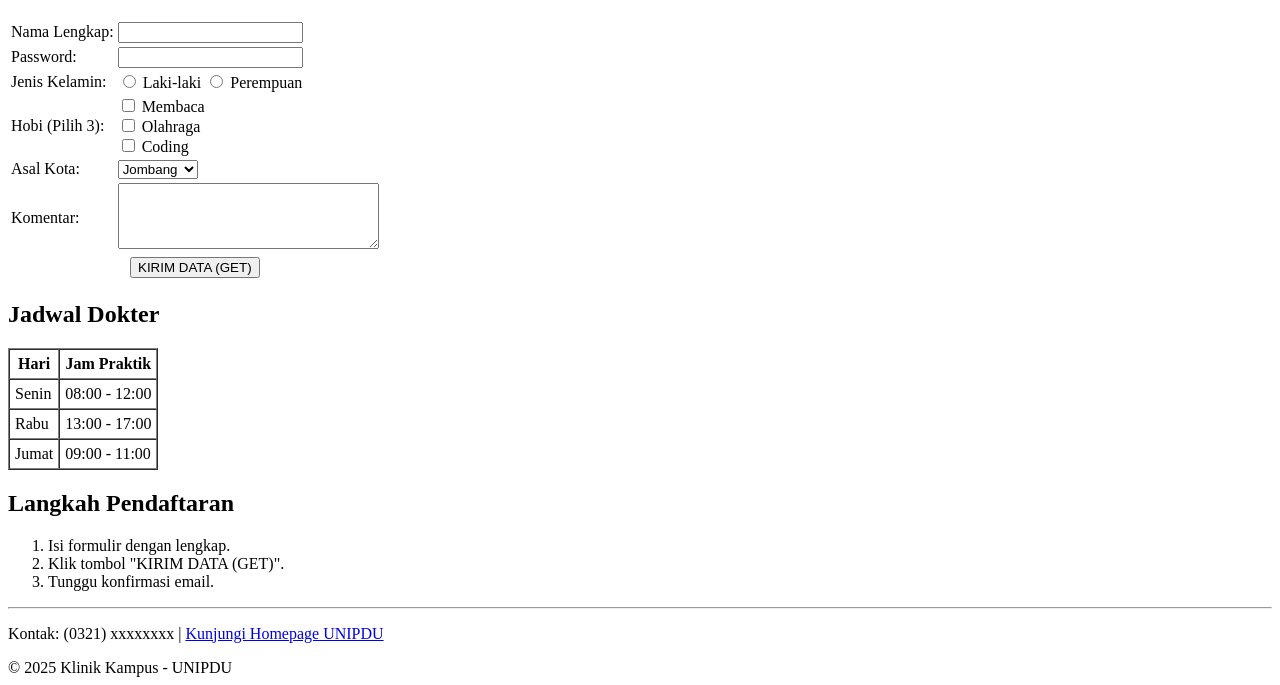
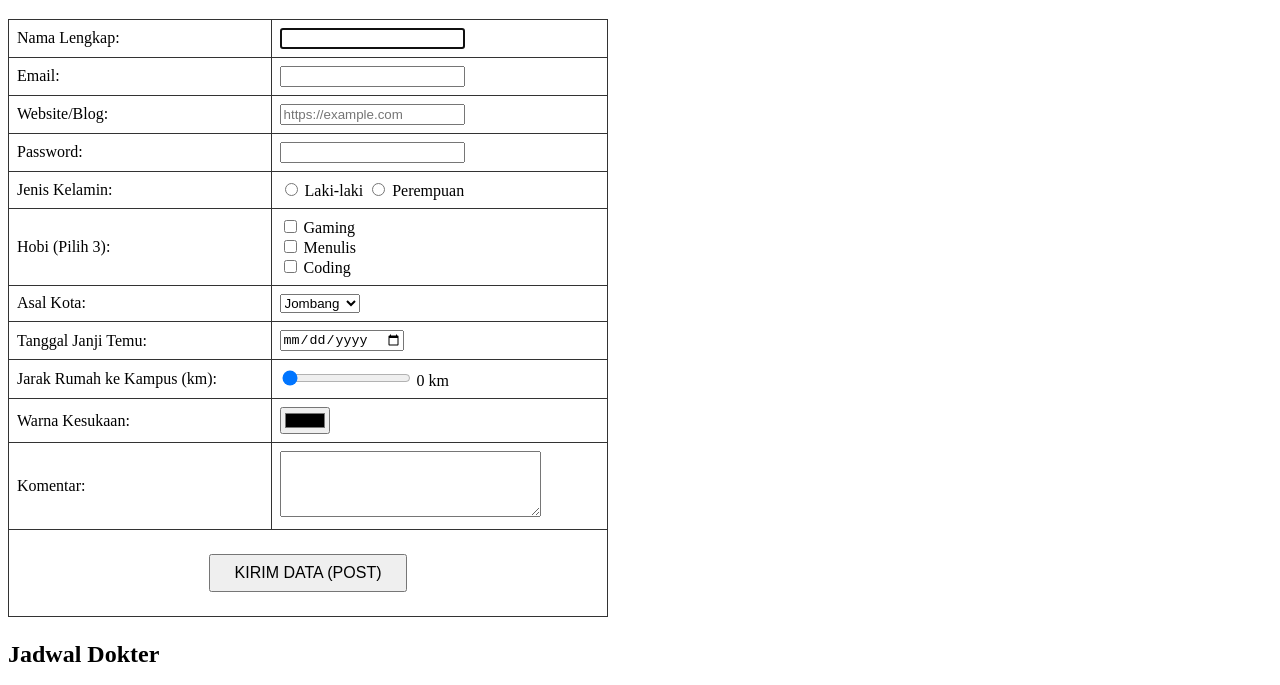
Before and after one commit to naskahalanwar-glitch/pemweb1, a plain HTML site: page webdormulir.html in a window 1280 px wide. Shown: the part 61-746 px from the top of the page. Drawn offline with Linux system fonts and the light colour scheme.

Commit message:
web formulir

```diff
--- a/webdormulir.html
+++ b/webdormulir.html
@@ -3,18 +3,49 @@
 <head>
     <meta charset="UTF-8" />
     <title>Pendaftaran Klinik Kampus - UNIPDU</title>
+    <style>
+        table {
+            border-collapse: collapse;
+            width: 100%;
+            max-width: 600px;
+            margin-bottom: 1.5em;
+        }
+        table th, table td {
+            border: 1px solid #333;
+            padding: 8px;
+            text-align: left;
+        }
+        /* Optional: buat submit tombol tengah */
+        input[type="submit"] {
+            display: block;
+            margin: 1em auto;
+            padding: 0.5em 1.5em;
+            font-size: 1em;
+        }
+    </style>
 </head>
 <body>
-    <div id="header">
+
+<header>
     <h1>FORMULIR SURVEY DASAR</h1>
-    </div>
+</header>
 
-    <div id="main-content">
-        <form method="GET" action="#">
+<main>
+    <section>
+        <article>
+            <form method="POST" action="#">
                 <table>
                     <tr>
                         <td><label for="nama">Nama Lengkap:</label></td>
-                    <td><input type="text" id="nama" name="nama" required></td>
+                        <td><input type="text" id="nama" name="nama" required autofocus></td>
+                    </tr>
+                    <tr>
+                        <td><label for="email">Email:</label></td>
+                        <td><input type="email" id="email" name="email" required></td>
+                    </tr>
+                    <tr>
+                        <td><label for="website">Website/Blog:</label></td>
+                        <td><input type="url" id="website" name="website" placeholder="https://example.com"></td>
                     </tr>
                     <tr>
                         <td><label for="password">Password:</label></td>
@@ -32,10 +63,10 @@
                     <tr>
                         <td>Hobi (Pilih 3):</td>
                         <td>
-                        <input type="checkbox" id="membaca" name="hobi" value="Membaca">
-                        <label for="membaca">Membaca</label><br>
-                        <input type="checkbox" id="olahraga" name="hobi" value="Olahraga">
-                        <label for="olahraga">Olahraga</label><br>
+                            <input type="checkbox" id="gaming" name="hobi" value="Gaming">
+                            <label for="gaming">Gaming</label><br>
+                            <input type="checkbox" id="menulis" name="hobi" value="Menulis">
+                            <label for="menulis">Menulis</label><br>
                             <input type="checkbox" id="coding" name="hobi" value="Coding">
                             <label for="coding">Coding</label>
                         </td>
@@ -52,6 +83,21 @@
                         </td>
                     </tr>
                     <tr>
+                        <td><label for="tanggal">Tanggal Janji Temu:</label></td>
+                        <td><input type="date" id="tanggal" name="tanggal_janji"></td>
+                    </tr>
+                    <tr>
+                        <td><label for="jarak">Jarak Rumah ke Kampus (km):</label></td>
+                        <td>
+                            <input type="range" id="jarak" name="jarak_rumah" min="0" max="50" step="5" value="0" oninput="jarakValue.value = jarak.value">
+                            <output id="jarakValue">0</output> km
+                        </td>
+                    </tr>
+                    <tr>
+                        <td><label for="warna">Warna Kesukaan:</label></td>
+                        <td><input type="color" id="warna" name="warna_kesukaan" value="#000000"></td>
+                    </tr>
+                    <tr>
                         <td><label for="komentar">Komentar:</label></td>
                         <td>
                             <textarea id="komentar" name="komentar" rows="4" cols="30"></textarea>
@@ -59,14 +105,17 @@
                     </tr>
                     <tr>
                         <td colspan="2" style="text-align:center;">
-                        <input type="submit" value="KIRIM DATA (GET)">
+                            <input type="submit" value="KIRIM DATA (POST)">
                         </td>
                     </tr>
                 </table>
             </form>
+        </article>
+    </section>
 
+    <section>
         <h2>Jadwal Dokter</h2>
-        <table border="1" cellpadding="5" cellspacing="0">
+        <table>
             <thead>
                 <tr>
                     <th>Hari</th>
@@ -88,19 +137,32 @@
                 </tr>
             </tbody>
         </table>
+    </section>
 
+    <section>
         <h2>Langkah Pendaftaran</h2>
         <ol>
             <li>Isi formulir dengan lengkap.</li>
-            <li>Klik tombol "KIRIM DATA (GET)".</li>
+            <li>Klik tombol "KIRIM DATA (POST)".</li>
             <li>Tunggu konfirmasi email.</li>
         </ol>
-    </div>
+    </section>
 
-    <div id="footer">
+    <section>
+<footer>
     <hr>
     <p>Kontak: (0321) xxxxxxxx | <a href="https://unipdu.ac.id" target="_blank" rel="noopener noreferrer">Kunjungi Homepage UNIPDU</a></p>
     <p>&copy; 2025 Klinik Kampus - UNIPDU</p>
-    </div>
+</footer>
+
+<script>
+    // Agar nilai range langsung tampil saat geser slider
+    const jarak = document.getElementById('jarak');
+    const jarakValue = document.getElementById('jarakValue');
+    jarak.addEventListener('input', () => {
+        jarakValue.value = jarak.value;
+    });
+</script>
+
 </body>
 </html>
```
Lines whose indentation alone changed are shown as unchanged.
